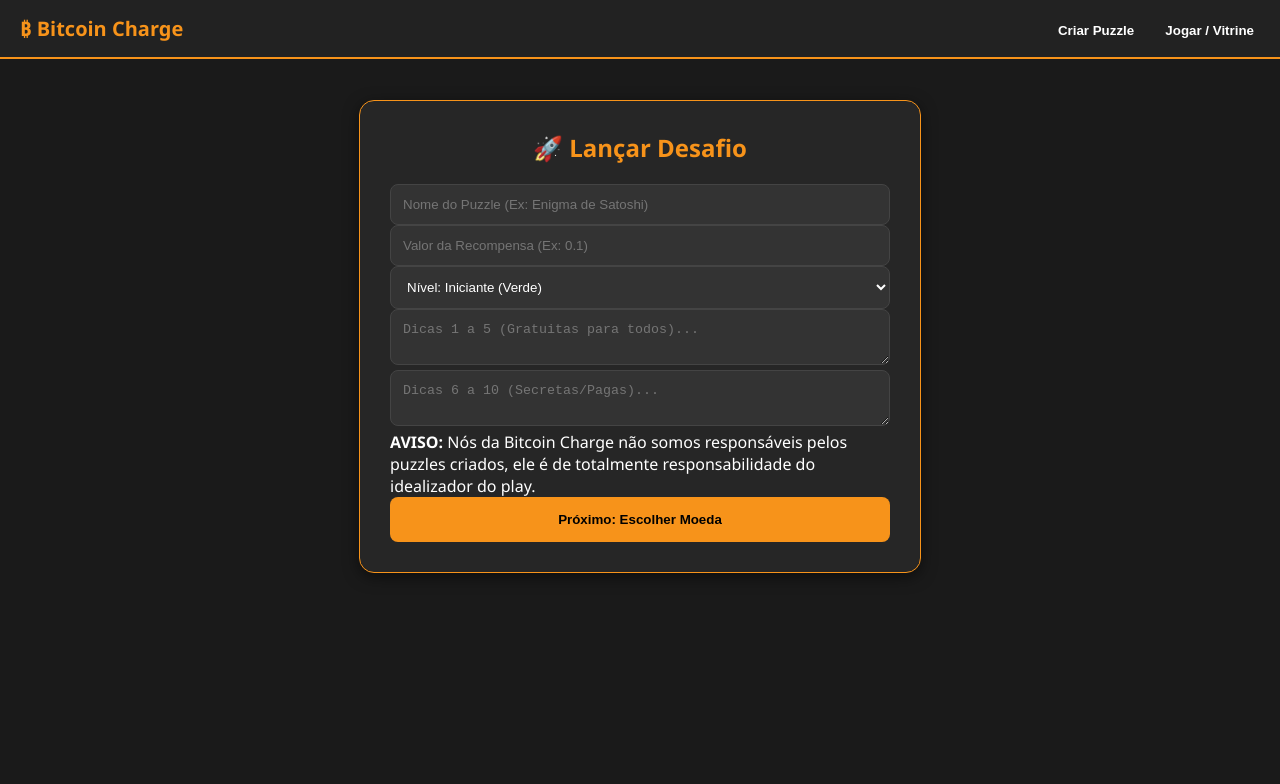
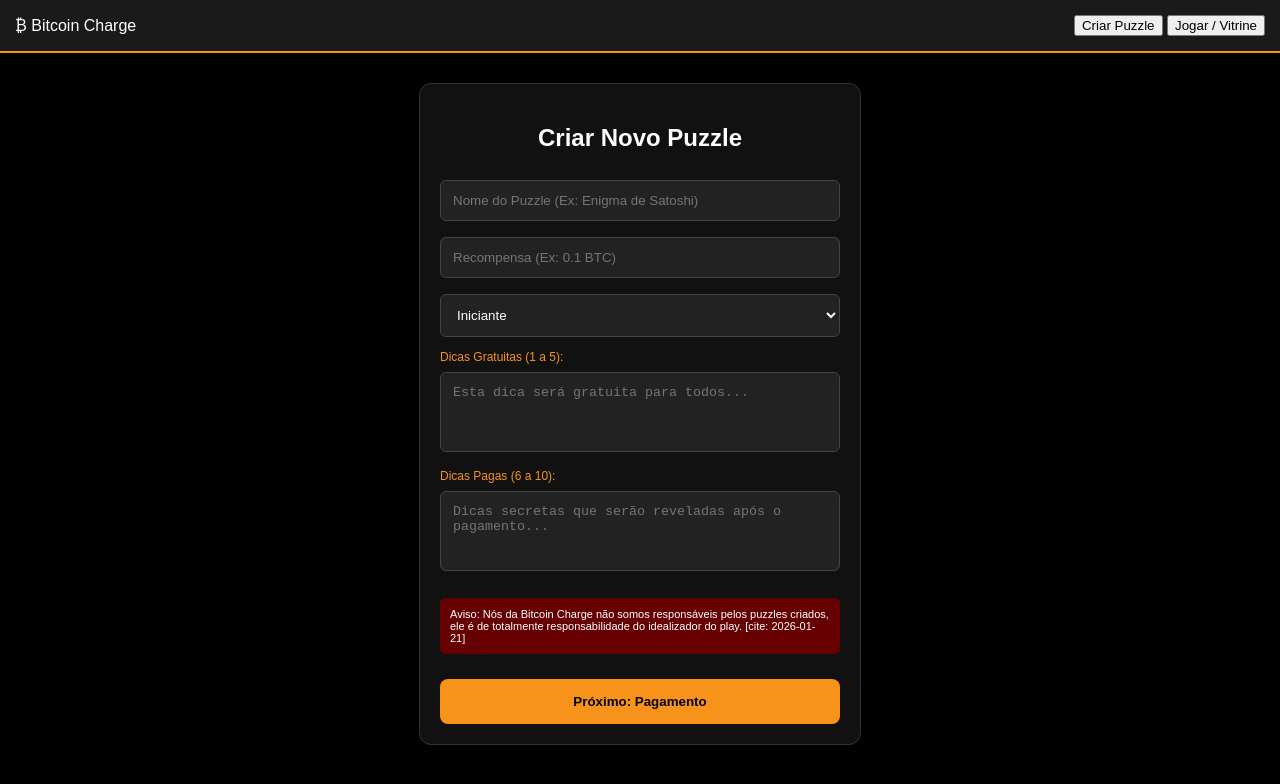
Before and after one commit to Guuuxsmkt/bitcoin-charge, a plain HTML site: page index.html in a window 1280 px wide. Drawn offline with Linux system fonts and the light colour scheme; no server answers.

Commit message:
Add files via upload

```diff
--- a/index.html
+++ b/index.html
@@ -20,30 +20,31 @@
     </nav>
 
     <div id="tela-criacao" class="container-puzzle">
-        <h2>🚀 Lançar Desafio</h2>
+        <h2>Criar Novo Puzzle</h2>
         <input type="text" id="nome-puzzle" placeholder="Nome do Puzzle (Ex: Enigma de Satoshi)">
-        <input type="number" id="recompensa-puzzle" step="0.00000001" placeholder="Valor da Recompensa (Ex: 0.1)">
+        <input type="number" id="recompensa-puzzle" placeholder="Recompensa (Ex: 0.1 BTC)">
 
         <select id="nivel-puzzle">
-            <option value="Iniciante">Nível: Iniciante (Verde)</option>
-            <option value="Médio">Nível: Médio (Amarelo)</option>
-            <option value="Difícil">Nível: Difícil (Vermelho)</option>
+            <option value="Iniciante">Iniciante</option>
+            <option value="Médio">Médio</option>
+            <option value="Difícil">Difícil</option>
         </select>
 
-        <textarea id="dicas-gratis-input" placeholder="Dicas 1 a 5 (Gratuitas para todos)..."></textarea>
-        <textarea id="dicas-pagas-input" placeholder="Dicas 6 a 10 (Secretas/Pagas)..."></textarea>
+        <p class="label-dica">Dicas Gratuitas (1 a 5):</p>
+        <textarea id="dicas-gratis-input" placeholder="Esta dica será gratuita para todos..."></textarea>
 
-        <div class="disclaimer-vermelho">
-            <strong>AVISO:</strong> Nós da Bitcoin Charge não somos responsáveis pelos puzzles criados, ele é de totalmente responsabilidade do idealizador do play.
+        <p class="label-dica">Dicas Pagas (6 a 10):</p>
+        <textarea id="dicas-pagas-input" placeholder="Dicas secretas que serão reveladas após o pagamento..."></textarea>
+
+        <div class="aviso-red">
+            Aviso: Nós da Bitcoin Charge não somos responsáveis pelos puzzles criados, ele é de totalmente responsabilidade do idealizador do play. [cite: 2026-01-21]
         </div>
 
-        <button class="btn-lancar" onclick="prepararPagamento()">Próximo: Escolher Moeda</button>
+        <button class="btn-lancar" onclick="prepararPagamento()">Próximo: Pagamento</button>
     </div>
 
     <div id="tela-pagamento" class="container-puzzle" style="display: none;">
-        <h2>Forma de Pagamento</h2>
-        <p style="font-size: 11px; color: #f7931a;">Bitcoin tem a menor taxa (1.5%)!</p>
-
+        <h2>Escolha a Moeda</h2>
         <div class="grid-moedas">
             <button class="btn-moeda" onclick="selecionarMoeda('Bitcoin')">₿ Bitcoin</button>
             <button class="btn-moeda" onclick="selecionarMoeda('Solana')">◎ Solana</button>
@@ -51,7 +52,18 @@
             <button class="btn-moeda" onclick="selecionarMoeda('TRX')">💎 TRX</button>
         </div>
 
-        <div id="box-pagamento-detalhes" style="display: none; margin-top: 20px; background: #1a1a1a; padding: 15px; border-radius: 10px; border: 1px solid #f7931a;">
-            <p>Pagar taxa em <span id="moeda-nome"></span>:</p>
-            <h3 style="color: #f7931a;"><span id="valor-taxa-display">0.00</span> <span id="moeda-simbolo"></span></h3>
-            <code id="carteira-exibida" style="font-size: 10px; color: #00ff00; word-break: break-all;">bc1q2zvuafqplffeu5uk
+        <div id="box-pagamento" style="display: none; margin-top: 20px; border: 1px solid #f7931a; padding: 15px; border-radius: 8px;">
+            <p>Taxa (1.5%): <strong id="valor-taxa-display" style="color:#f7931a;"></strong> <span id="moeda-simbolo"></span></p>
+            <code id="carteira-exibida" style="font-size: 10px; display: block; margin: 10px 0;">bc1q2zvuafqplffeu5ukfudnuugf3l0l5kc2a8ue6j</code>
+            <button class="btn-lancar" onclick="confirmarELancar()">Confirmar Pagamento</button>
+        </div>
+    </div>
+
+    <div id="tela-vitrine" class="container-puzzle" style="display: none;">
+        <h2>Vitrine de Puzzles</h2>
+        <div id="lista-puzzles-real"></div>
+    </div>
+
+    <script src="script.js"></script>
+</body>
+</html>
--- a/style.css
+++ b/style.css
@@ -1,142 +1,10 @@
-/* Configurações Gerais */
-body {
-    background-color: #1a1a1a;
-    color: #ffffff;
-    font-family: 'Segoe UI', Tahoma, Geneva, Verdana, sans-serif;
-    margin: 0;
-    padding-top: 80px; /* Espaço para o menu fixo */
-}
-
-/* Menu Superior */
-.menu-superior {
-    position: fixed;
-    top: 0;
-    width: 100%;
-    background: #222;
-    padding: 15px 20px;
-    display: flex;
-    justify-content: space-between;
-    align-items: center;
-    border-bottom: 2px solid #f7931a;
-    z-index: 1000;
-    box-sizing: border-box;
-}
-
-.logo {
-    color: #f7931a;
-    font-weight: bold;
-    font-size: 20px;
-}
-
-.links button {
-    background: none;
-    border: none;
-    color: white;
-    margin-left: 15px;
-    cursor: pointer;
-    font-weight: bold;
-    transition: 0.3s;
-}
-
-.links button:hover {
-    color: #f7931a;
-}
-
-/* Containers */
-.container-puzzle {
-    background-color: #262626;
-    max-width: 500px;
-    margin: 20px auto;
-    padding: 30px;
-    border-radius: 15px;
-    border: 1.5px solid #f7931a;
-    box-shadow: 0px 4px 15px rgba(0,0,0,0.5);
-}
-
-h2 {
-    text-align: center;
-    color: #f7931a;
-    margin-top: 0;
-}
-
-/* Formulários */
-label { display: block; margin: 15px 0 5px; font-weight: bold; font-size: 14px; }
-
-input, textarea, select {
-    width: 100%;
-    padding: 12px;
-    background: #333;
-    border: 1px solid #444;
-    color: white;
-    border-radius: 8px;
-    box-sizing: border-box;
-}
-
-.disclaimer {
-    background: #440000;
-    padding: 10px;
-    font-size: 12px;
-    border-left: 5px solid red;
-    margin: 20px 0;
-}
-
-/* Botões */
-.btn-lancar {
-    width: 100%;
-    padding: 15px;
-    background-color: #f7931a;
-    border: none;
-    color: black;
-    font-weight: bold;
-    border-radius: 8px;
-    cursor: pointer;
-    transition: 0.3s;
-}
-
-.btn-lancar:hover { background-color: #e8820e; }
-
-/* Vitrine de Cards */
-.grid-vitrine {
-    display: grid;
-    grid-template-columns: repeat(auto-fit, minmax(250px, 1fr));
-    gap: 20px;
-    margin-top: 20px;
-}
-
-.card-puzzle {
-    background: #333;
-    padding: 15px;
-    border-radius: 12px;
-    border: 1px solid #444;
-    transition: 0.3s;
-}
-
-.card-puzzle:hover { transform: translateY(-5px); border-color: #f7931a; }
-
-.placeholder-img {
-    height: 150px;
-    background: #444;
-    display: flex;
-    align-items: center;
-    justify-content: center;
-    font-size: 12px;
-    border-radius: 8px;
-}
-
-.tag-dica {
-    display: inline-block;
-    padding: 3px 8px;
-    background: #008000;
-    font-size: 10px;
-    border-radius: 4px;
-    margin-right: 5px;
-}
-
-.satoshi-box {
-    color: #f7931a;
-    text-align: center;
-    margin-bottom: 20px;
-    border: 1px dashed #f7931a;
-    padding: 15px;
-    border-radius: 8px;
-}
+body { background-color: #000; color: #fff; font-family: sans-serif; margin: 0; padding: 0; }
+.menu-superior { background: #1a1a1a; padding: 15px; display: flex; justify-content: space-between; align-items: center; border-bottom: 2px solid #f7931a; }
+.container-puzzle { max-width: 400px; margin: 30px auto; padding: 20px; background: #111; border: 1px solid #333; border-radius: 12px; text-align: center; }
+input, select, textarea { width: 100%; padding: 12px; margin: 8px 0; border-radius: 6px; border: 1px solid #444; background: #222; color: #fff; box-sizing: border-box; }
+textarea { height: 80px; resize: none; }
+.label-dica { text-align: left; font-size: 12px; color: #f7931a; margin: 5px 0 0 0; }
+.aviso-red { background: #600; color: #fff; padding: 10px; font-size: 11px; border-radius: 5px; margin: 15px 0; text-align: left; }
+.btn-lancar { width: 100%; background: #f7931a; color: #000; padding: 15px; border: none; border-radius: 8px; font-weight: bold; cursor: pointer; margin-top: 10px; }
+.grid-moedas { display: grid; grid-template-columns: 1fr 1fr; gap: 10px; margin-top: 15px; }
+.btn-moeda { background: #222; color: #fff; border: 1px solid #444; padding: 10px; border-radius: 5px; cursor: pointer; }
```
